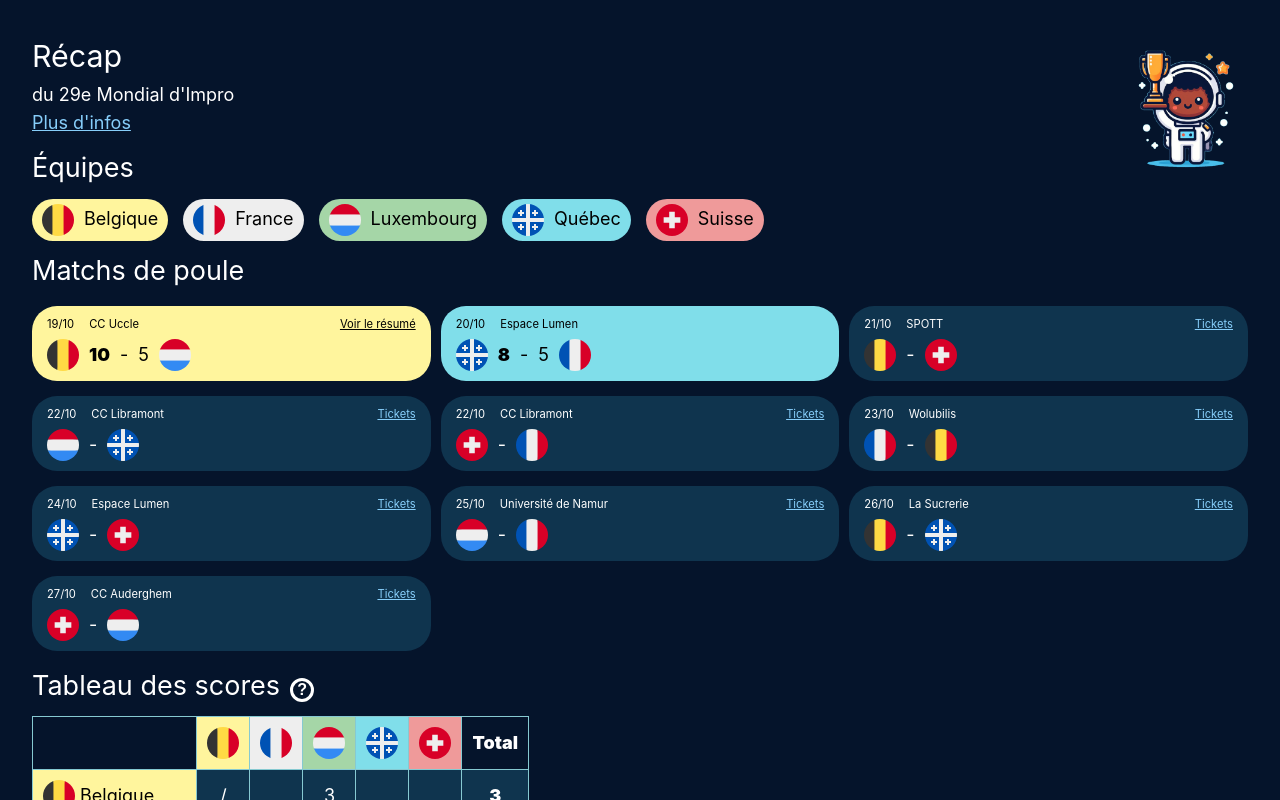
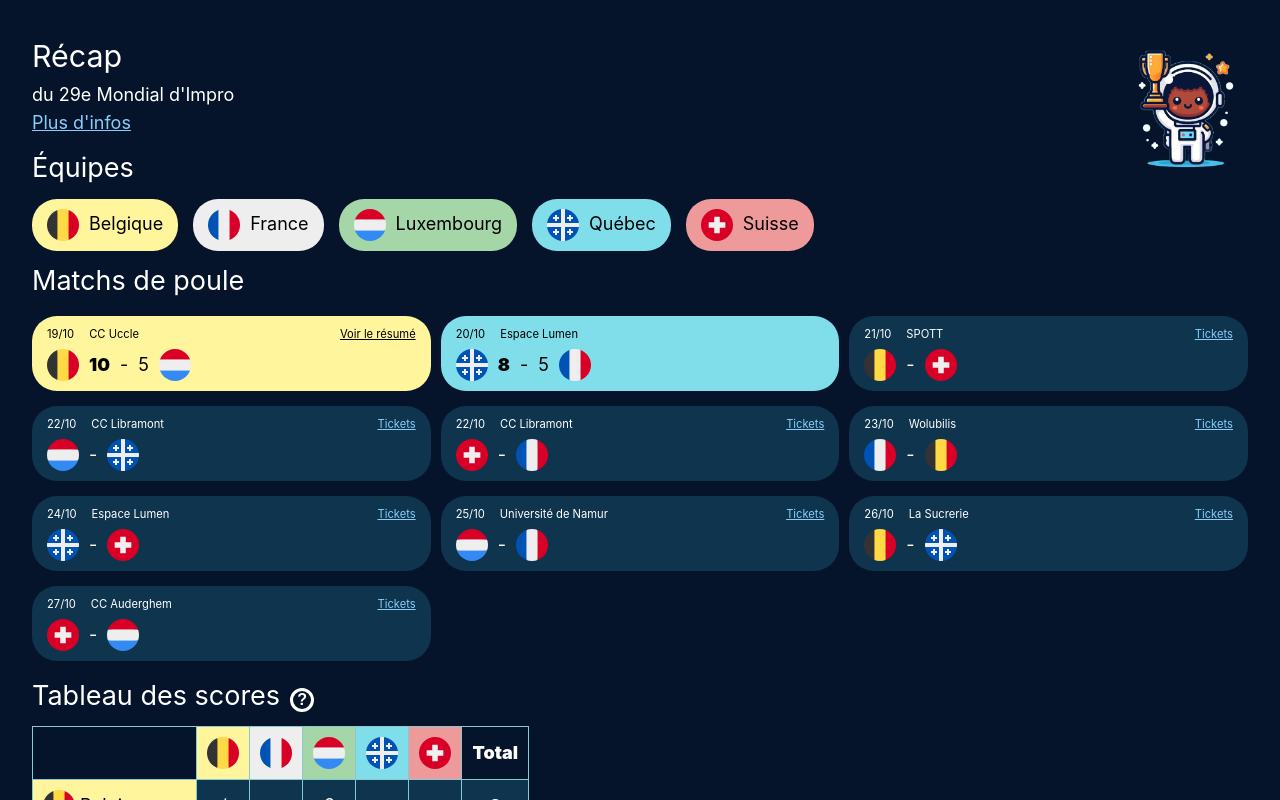
Before and after one commit to tchapeaux/mondial-impro-2023-resultats, a Vue app: page / in a window 1280 px wide. Shown: the top 800 px of the page. Built offline with nearby package versions, Linux system fonts and the light colour scheme.

Commit message:
Make team badges clickable

```diff
--- a/src/App.vue
+++ b/src/App.vue
@@ -41,7 +41,9 @@ function closeScoreHint() {
 
   <h2>Équipes</h2>
   <ul class="teams-list">
-    <TeamCard v-for="t in RESULTS.teams" :key="t.short" :team="t" />
+    <li v-for="t in RESULTS.teams" :key="t.short">
+      <TeamCard :team="t" />
+    </li>
   </ul>
 
   <h2>Matchs de poule</h2>
--- a/src/components/TeamCard.vue
+++ b/src/components/TeamCard.vue
@@ -1,8 +1,8 @@
 <template>
-  <li class="card" :style="{ backgroundColor: team.color }">
+  <a class="card" :href="team.info_url" target="_blank" :style="{ backgroundColor: team.color }">
     <TeamFlag :team="team" />
     <span class="team-name">{{ team.name }}</span>
-  </li>
+  </a>
 </template>
 
 <script setup>
@@ -12,14 +12,26 @@ defineProps({ team: { type: Object, required: true } })
 </script>
 
 <style scoped>
-li.card {
+a.card {
   display: flex;
   align-items: center;
   gap: 10px;
 
   padding: 5px 10px;
+  border: transparent 5px solid;
   border-radius: 25px;
   color: black;
+
+  text-decoration: none;
+
+  transition:
+    scale 0.2s ease,
+    border-color 0.2s ease;
+}
+
+a.card:hover {
+  border-color: var(--light-secondary);
+  scale: 1.1;
 }
 
 @media (max-width: 500px) {
--- a/src/data/results.json
+++ b/src/data/results.json
@@ -4,31 +4,36 @@
       "short": "BE",
       "flag": "/flags/be.svg",
       "name": "Belgique",
-      "color": "#FFF59D"
+      "color": "#FFF59D",
+      "info_url": "https://www.fbia.be/mondial-2023/les-equipes#section-2-398"
     },
     {
       "short": "FR",
       "flag": "/flags/fr.svg",
       "name": "France",
-      "color": "#EEEEEE"
+      "color": "#EEEEEE",
+      "info_url": "https://www.fbia.be/mondial-2023/les-equipes#section-89-398"
     },
     {
       "short": "LU",
       "flag": "/flags/lu.svg",
       "name": "Luxembourg",
-      "color": "#A5D6A7"
+      "color": "#A5D6A7",
+      "info_url": "https://www.fbia.be/mondial-2023/les-equipes#section-170-398"
     },
     {
       "short": "QE",
       "flag": "/flags/ca-qc.svg",
       "name": "Québec",
-      "color": "#80DEEA"
+      "color": "#80DEEA",
+      "info_url": "https://www.fbia.be/mondial-2023/les-equipes#section-51-398"
     },
     {
       "short": "CH",
       "flag": "/flags/ch.svg",
       "name": "Suisse",
-      "color": "#EF9A9A"
+      "color": "#EF9A9A",
+      "info_url": "https://www.fbia.be/mondial-2023/les-equipes#section-131-398"
     }
   ],
   "matchs_pool": [
@@ -39,7 +44,7 @@
       "team_2": "LU",
       "score_1": 10,
       "score_2": 5,
-      "article_url" : "https://www.fbia.be/blog-actu/un-premier-mach-de-mondial-qui-senvoie-en-lair/"
+      "article_url": "https://www.fbia.be/blog-actu/un-premier-mach-de-mondial-qui-senvoie-en-lair/"
     },
     {
       "date": "20/10/2023",
```
